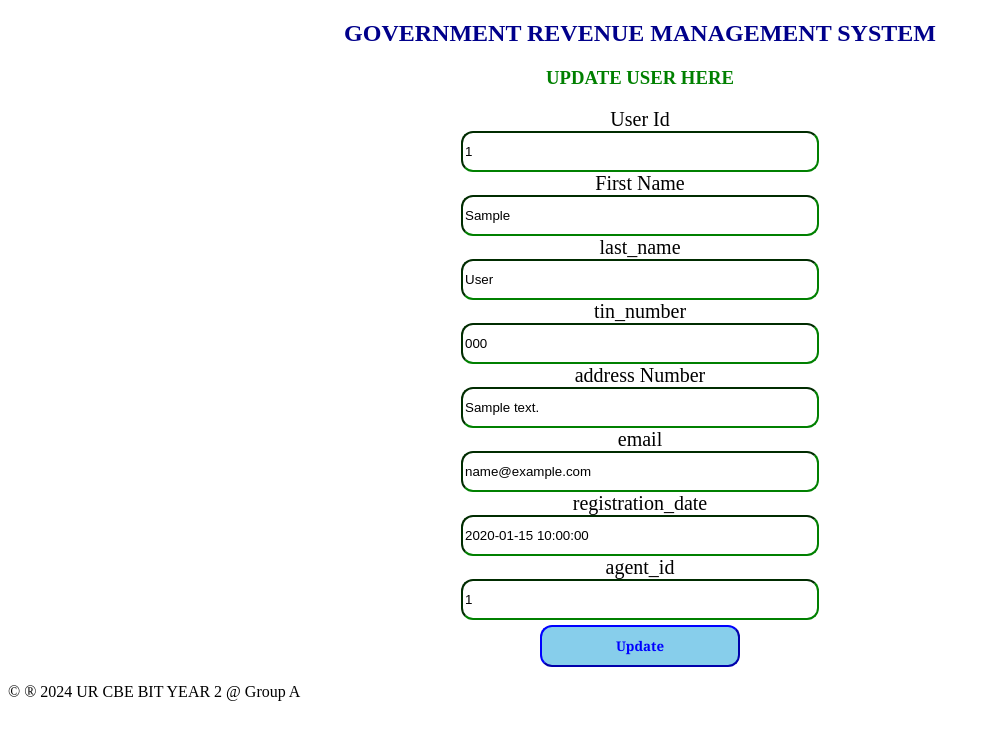
After one commit to SamuelNiyo/revenue-system, a PHP site: page /user_edit.php?id=1 in a window 1280 px wide. The commit adds this page. Shown: the top 740 px of the page, without its empty margins (0-989 px from the left). Run offline with PHP 8.4, Linux system fonts and the light colour scheme; tables that the repository leaves empty or names only in its code hold one stand-in row (values such as "Sample post").

Commit message:
Add files via upload

```diff
--- /dev/null
+++ b/user_edit.php
@@ -0,0 +1,119 @@
+<?php
+//call the file that contain database connection
+include"dbconnection.php";
+if ($_SERVER['REQUEST_METHOD'] == 'GET') {
+  $id = $_GET["id"];
+
+    // Read the row of the selected product from the database
+    $sql = "SELECT * FROM user WHERE id=$id";
+    $result = $connection->query($sql);
+    if ($result->num_rows > 0) {
+        $row = $result->fetch_assoc();
+        $first_name = $row["first_name"];
+        $last_name = $row["last_name"];
+        $tin_number = $row["tin_number"];
+        $address = $row["address"];
+        $email = $row["email"];
+        $registration_date = $row["registration_date"];
+        $agent_id = $row["agent_id"];
+    } else {
+        header("location: /myproject/user_table.php");
+        exit;
+    }
+}elseif ($_SERVER['REQUEST_METHOD'] == 'POST') {
+    $id = $_POST["id"];
+    $first_name = $_POST["first_name"];
+    $last_name = $_POST["last_name"];
+    $tin_number = $_POST["tin_number"];
+    $address = $_POST["address"];
+    $email=$_POST['email'];
+    $registration_date=$_POST["registration_date"];
+    $agent_id=$_POST["agent_id"];
+
+    if (empty($id) || empty($first_name) || empty($last_name) || empty($tin_number) || empty($address) || empty($email) || empty($registration_date) || empty($agent_id)) {
+        echo "All feild are required!";
+    }else {
+        $sql = "UPDATE user SET id='$id', first_name='$first_name', last_name='$last_name', tin_number='$tin_number', address='$address',email='$email',registration_date='$registration_date',agent_id='$agent_id' WHERE id='$id'";
+    }
+    if ($connection->query($sql) === TRUE) {
+        echo " information updated successfully";
+        header("location:/myproject/user_table.php");
+    }else {
+        echo "Error updating record: " . $connection->error;
+
+    }
+}
+?>
+
+
+<!DOCTYPE html>
+<html>
+<head>
+    <meta charset="utf-8">
+    <meta name="viewport" content="width=device-width, initial-scale=1">
+    <title>Enterprise Management system</title>
+    <style>
+        h2{
+            font-family:Castellar;
+            color: darkblue;
+        }
+        label{
+            font-family: elephant;
+            font-size: 20px;
+        }
+        .sb{
+            font-family:Georgia;
+            padding: 10px;
+            border-color: blue;
+            background-color: skyblue;
+            width: 200px;
+            margin-top: 5px;
+            border-radius: 12px;
+            font-weight: bold;
+            color: blue;
+
+        }
+
+        .input{
+            width: 350px;
+            height: 35px;
+            border-radius: 12px;
+            border-color: green;
+        }
+
+    </style>
+</head>
+<body>
+<center>
+
+    <h2>GOVERNMENT REVENUE MANAGEMENT SYSTEM </h2>
+    <h3 style="color:green;">UPDATE USER HERE</h3>
+    <!-- section that contain form that help to update supply information-->
+    <section class="forms">
+        <form method="POST">
+    <label>User Id</label><br>
+    <input type="text" name="id" readonly class="input" value="<?php echo $id; ?>"><br>
+     <label>First Name</label><br>
+    <input type="text" name="first_name"  class="input" value="<?php echo $first_name; ?>"><br>
+    <label>last_name</label><br>
+    <input type="text" name="last_name" class="input" value="<?php echo $last_name; ?>"><br>
+    <label>tin_number </label><br>
+    <input type="text" name="tin_number" readonly value="<?php echo $tin_number; ?>" class="input"><br>
+    <label>address Number</label><br>
+    <input type="text" name="address" value="<?php echo $address; ?>" class="input"><br>
+    <label>email</label><br>
+    <input type="text" name="email" value="<?php echo $email; ?>" class="input"><br>
+    <label>registration_date</label><br>
+    <input type="text" name="registration_date" value="<?php echo $registration_date; ?>" class="input"><br>
+    <label>agent_id</label><br>
+    <input type="text" name="agent_id" value="<?php echo $agent_id; ?>" class="input"><br>
+    <input type="submit" name="submit" value="Update" class="sb">
+</form>
+
+</section>
+</center>
+        <footer><!-- Footer section -->
+            <p>&copy &reg 2024 UR CBE BIT YEAR 2 @ Group A</p><!-- Copyright and trademark notice -->
+        </footer><!-- Footer section -->
+</body>
+</html>
--- a/user_table.php
+++ b/user_table.php
@@ -125,7 +125,7 @@ $result = $connection->query($sql);
                     <td>" . $row['registration_date'] . "</td>
                     <td>" . $row['agent_id'] . "</td>
                     <td><a style='padding:4px' href='deleteuser.php?id={$row['id']}'>Delete</a></td>
-                    <td><a style='padding:4px' href='update_car.php?car_Id=$uid'>Update</a></td>
+                    <td><a style='padding:4px' href='user_edit.php?id={$row['id']}'>edit</a></td>
                 </tr>";
             }
         } else {
```
Also changed, not shown: about.php (line endings or trailing spaces), admin_form.html (line endings or trailing spaces), admin_table.php (line endings or trailing spaces), contact.php (line endings or trailing spaces), dbconnection.php (line endings or trailing spaces), deleteuser.php (line endings or trailing spaces), home.html (line endings or trailing spaces), login.php (line endings or trailing spaces), manager_form.html (line endings or trailing spaces), manager_table.php (line endings or trailing spaces), menu.php (line endings or trailing spaces), services.php (line endings or trailing spaces), user_form.html (line endings or trailing spaces).
